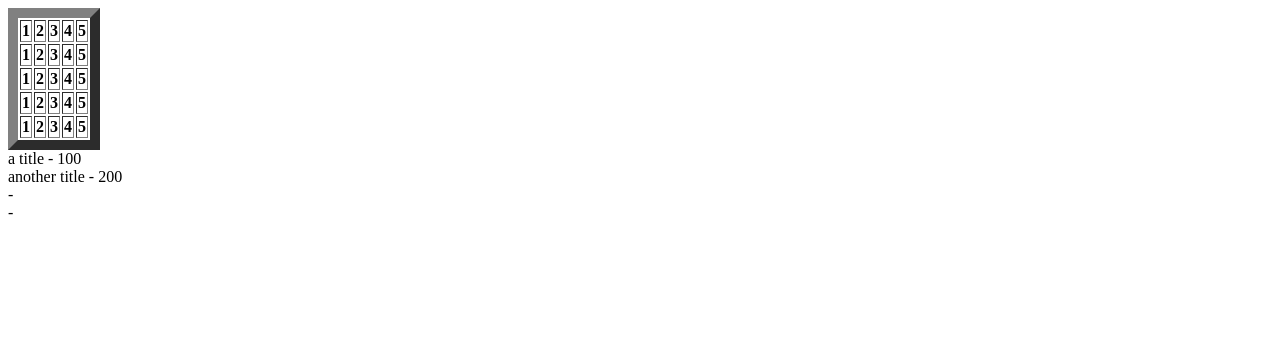
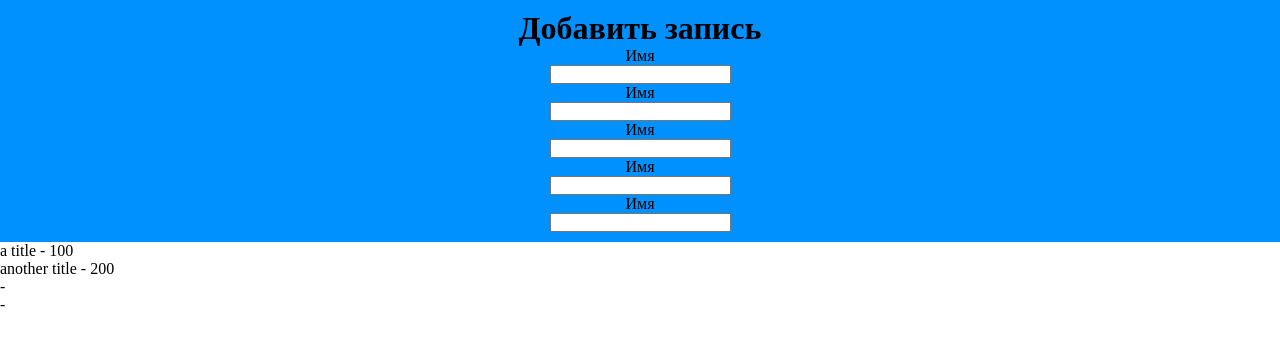
Before and after one commit to Giovaaanniii/vk-task, a React (Vite) app: page / in a window 1280 px wide. Shown: the top 346 px of the page. Built offline with nearby package versions, Linux system fonts and the light colour scheme; data requests are answered from the project's data file.

Commit message:
create form for records, add styles, clean up structure

```diff
--- /dev/null
+++ b/src/App.css
@@ -0,0 +1,4 @@
+*{
+    margin: 0;
+    padding: 0;
+}
--- a/src/App.tsx
+++ b/src/App.tsx
@@ -1,41 +1,9 @@
-import axios from "axios";
 import TablePage from "./pages/TablePage";
-import { useQuery } from "@tanstack/react-query";
-
-const BASE_URL = `http://localhost:3000`;
-
-type Data = {
-  id: string;
-  title: string;
-  views: string;
-};
-const getData = async () => {
-  const response = await axios.get(`${BASE_URL}/posts`);
-  return response;
-};
-console.log(getData());
+import './App.css'
 function App() {
-  const { data, error, isLoading } = useQuery({
-    queryKey: ["record"],
-    queryFn: getData,
-  });
-
-  if (isLoading) {
-    return <div>isLoading</div>;
-  }
-  if (error) {
-    return <div>{error.message}</div>;
-  }
   return (
     <>
       <TablePage />
-      <div>
-        {data?.data.map((item: Data) => (
-          <div key={item.id}>
-            {item.title} - {item.views}
-          </div>
-        ))}
-      </div>
     </>
   );
 }
--- /dev/null
+++ b/src/components/ApiService.ts
@@ -0,0 +1,15 @@
+import axios from "axios";
+import type { Data } from "../types/types";
+
+
+const BASE_URL = `http://localhost:3000`;
+
+export const getData = async () => {
+  const response = await axios.get(`${BASE_URL}/posts`);
+  return response;
+};
+
+export const postData = async (newPost: Data) => {
+  const response = await axios.post(`${BASE_URL}/posts`, newPost);
+  return response;
+}
--- /dev/null
+++ b/src/components/CreateForm .tsx
@@ -0,0 +1,32 @@
+import './styles/CreateForm .css'
+function CreateForm() {
+  return (
+    <div className="formWrapper">
+       <form action="" className="formTable">
+        <h1>Добавить запись</h1>
+        <div className='record'>
+          <label>Имя</label>
+         <input type="text" id="name" />
+        </div>
+        <div className='record'>
+          <label>Имя</label>
+          <input type="text" id="name" />
+        </div>
+        <div className='record'>
+          <label>Имя</label>
+         <input type="text" id="name" />
+        </div>
+        <div className='record'>
+          <label>Имя</label>
+          <input type="text" id="name" />
+        </div>
+        <div className='record'>
+          <label>Имя</label>
+          <input type="text" id="name" />
+        </div>
+      </form>
+     </div>
+  );
+}
+
+export default CreateForm;
--- a/src/components/Table.tsx
+++ b/src/components/Table.tsx
@@ -1,11 +1,11 @@
 function Table() {
   return (
     <div>
-      <table border={10}>
+      {/* <table >
         <tbody>
           <tr className="tableLine">
             <th className="tableContent">1</th>
-            <th className="tableContent">2</th>
+            <td className="tableContent">2</td>
             <th className="tableContent">3</th>
             <th className="tableContent">4</th>
             <th className="tableContent">5</th>
@@ -39,7 +39,7 @@ function Table() {
             <th className="tableContent">5</th>
           </tr>
         </tbody>
-      </table>
+      </table> */}
     </div>
   );
 }
--- /dev/null
+++ b/src/components/styles/CreateForm .css
@@ -0,0 +1,22 @@
+.formWrapper{
+    display: flex;
+    justify-content: center;
+    align-items: center;
+    width: 100%;
+    background-color: rgb(0, 145, 255);
+}
+.formContent{
+    display: flex;
+    align-items: center;
+    justify-content: center;
+}
+.formTable{
+    display: flex;
+    flex-direction: column;
+    padding: 10px;
+}
+.record{
+    display: flex;
+    flex-direction: column;
+    align-items: center;
+}
--- a/src/pages/TablePage.tsx
+++ b/src/pages/TablePage.tsx
@@ -1,10 +1,40 @@
+import { useMutation, useQuery } from "@tanstack/react-query";
 import Table from "../components/Table";
+import { getData, postData } from "../components/ApiService";
+import type { Data } from "../types/types";
+import CreateForm from "../components/CreateForm ";
 
 function TablePage() {
+  const { data, error, isPending } = useQuery({
+    queryKey: ["record"],
+    queryFn: getData,
+  });
 
+  const {mutate} = useMutation({
+    mutationKey:['add post'],
+    mutationFn: postData
+
+  })
+
+
+
+  if (isPending) {
+    return <div>isLoading</div>;
+  }
+  if (error) {
+    return <div>{error.message}</div>;
+  }
   return (
     <>
-    <Table/>
+      <CreateForm />
+      <Table />
+      <div>
+        {data?.data.map((item: Data) => (
+          <div key={item.id}>
+            {item.title} - {item.views}
+          </div>
+        ))}
+      </div>
     </>
   );
 }
--- /dev/null
+++ b/src/types/types.ts
@@ -0,0 +1,5 @@
+export type Data = {
+  id: string;
+  title: string;
+  views: string;
+};
```
